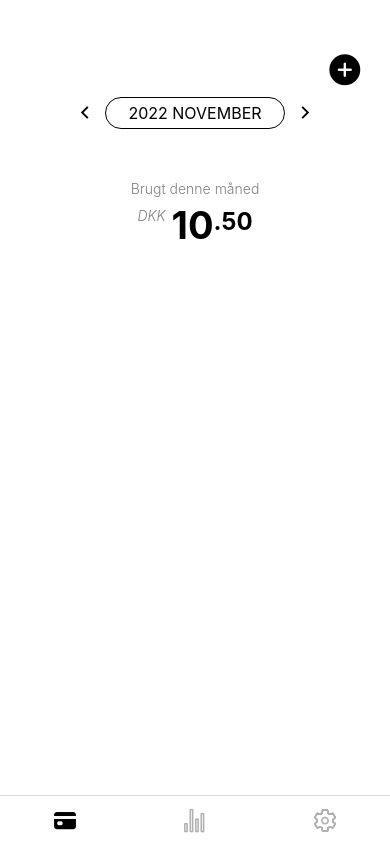
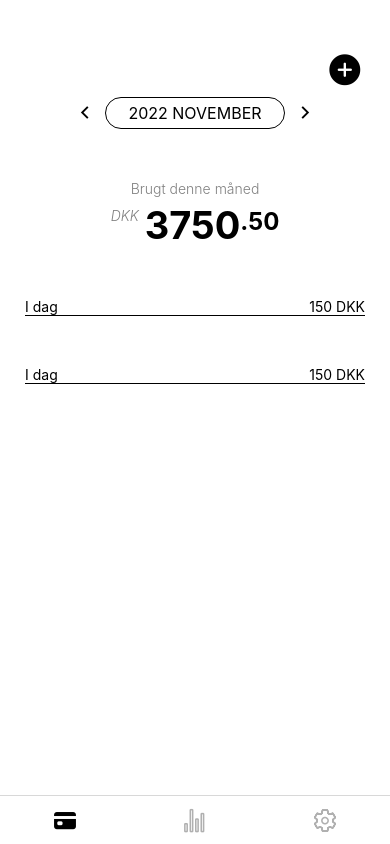
Before and after one commit to benamager/spendings-app, a React Native app: screen /Spendings in a window 390 px wide. Built offline with nearby package versions, Linux system fonts and the light colour scheme.

Commit message:
Add flatlist without listitem component

```diff
--- a/src/screens/Spendings/index.tsx
+++ b/src/screens/Spendings/index.tsx
@@ -1,5 +1,5 @@
 /* spendings.tsx screen */
-import { View, Text, Button, FlatList } from "react-native";
+import { View, Text, Button } from "react-native";
 import { StatusBar } from "expo-status-bar";
 import { useState } from "react";
 import { Ionicons } from "@expo/vector-icons";
@@ -7,28 +7,37 @@ import style from "./style";
 import screenWrapper from "../../styles/screenWrapper";
 import MonthSelector from "../../components/MonthSelector";
 import SpentThisMonth from "../../components/SpentThisMonth";
+import DaysFlatList from "../../templates/DaysFlatList";
 
 import saveObject from "../../functions/saveObject";
 import getObject from "../../functions/getObject";
 
 // Spendings page
 const Spendings = () => {
-  const DATA = [
+  const november = [
     {
-      id: "bd7acbea-c1b1-46c2-aed5-3ad53abb28ba",
-      title: "First Item",
+      day: 1,
+      events: [
+        {
+          title: "Pizza og dåse",
+          price: 75,
+          category: "Mad og drikke",
+        },
+      ],
     },
     {
-      id: "3ac68afc-c605-48d3-a4f8-fbd91aa97f63",
-      title: "Second Item",
+      day: 2,
+      events: [
+        {
+          title: "Pizza og dåse",
+          price: 75,
+          category: "Mad og drikke",
+        },
+      ],
     },
   ];
 
   const [month, setMonth] = useState("2022-10");
-
-  // const renderItem = ({ item }) => (
-  //   <Text style={style.renderitem}>{item.title}</Text>
-  // );
 
   return (
     <View style={[screenWrapper.style, style.container]}>
@@ -38,16 +47,12 @@ const Spendings = () => {
         setMonth={setMonth}
       />
       <SpentThisMonth
-        amount={10.5}
+        amount={3750.5}
         header="Brugt denne måned"
         underline={false}
         marginTop={50}
       />
-      {/* <FlatList
-        data={DATA}
-        renderItem={renderItem}
-        keyExtractor={(item) => item.id}
-      /> */}
+      <DaysFlatList dataForMonth={november} />
       <StatusBar style="auto" />
     </View>
   );
--- /dev/null
+++ b/src/templates/DaysFlatList/index.tsx
@@ -0,0 +1,28 @@
+/* DaysFlatList.tsx template */
+import { View, Text, FlatList } from "react-native";
+import style from "./style";
+
+const DaysFlatList = ({ dataForMonth }) => {
+  const dayContainer = ({ item }) => {
+    const eventsForDay = item.events;
+
+    return (
+      <View style={style.container}>
+        <View style={style.header}>
+          <Text>I dag</Text>
+          <Text>150 DKK</Text>
+        </View>
+      </View>
+    );
+  };
+
+  return (
+    <FlatList
+      data={dataForMonth}
+      renderItem={dayContainer}
+      keyExtractor={(item) => item.id}
+    />
+  );
+};
+
+export default DaysFlatList;
--- /dev/null
+++ b/src/templates/DaysFlatList/style.tsx
@@ -0,0 +1,17 @@
+/* DaysFlatList.tsx template style */
+import { StyleSheet } from "react-native";
+
+const style = StyleSheet.create({
+  container: {
+    marginTop: 50,
+  },
+  header: {
+    fontSize: 20,
+    flexDirection: "row",
+    justifyContent: "space-between",
+    borderBottomWidth: 1,
+    borderBottomColor: "black",
+  },
+});
+
+export default style;
```
